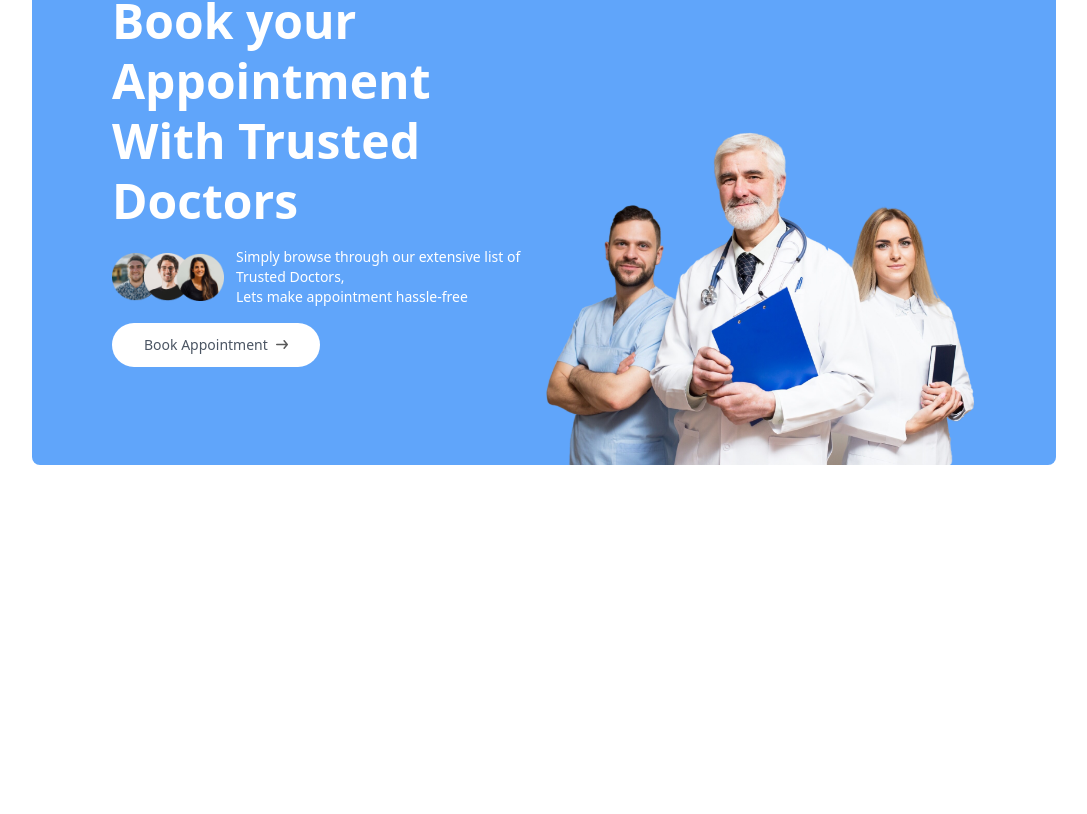
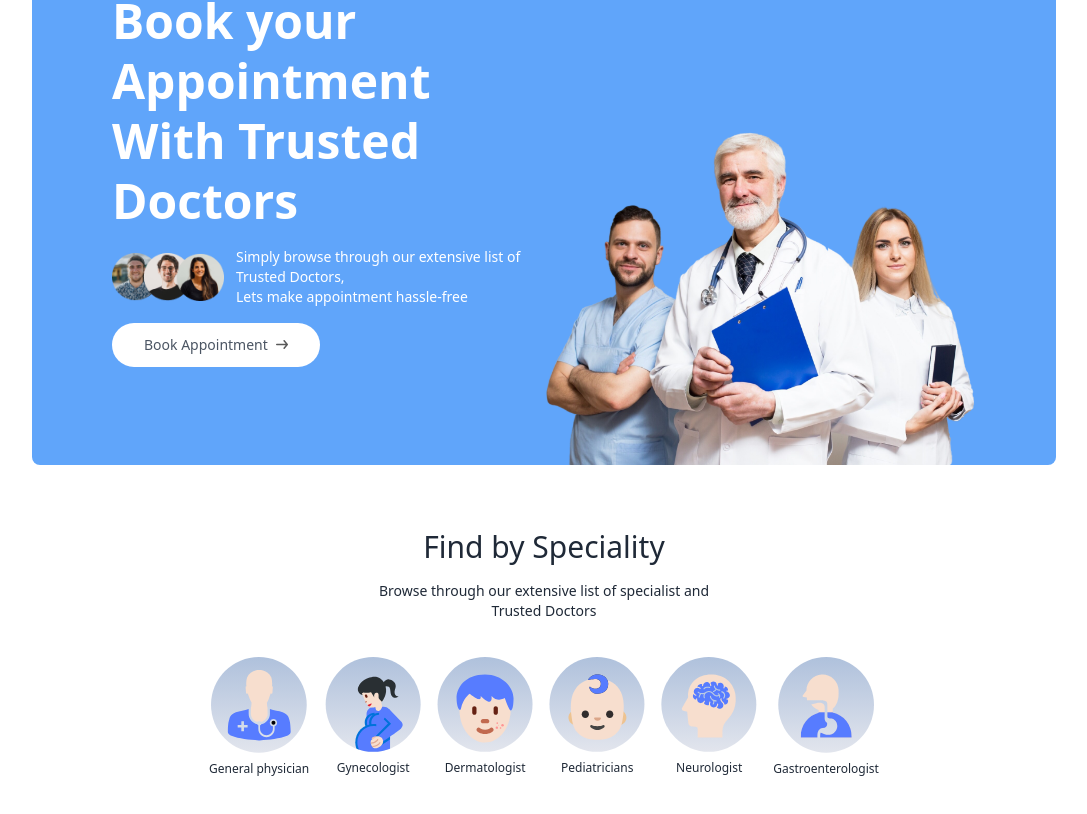
Before and after one commit to dngeonMaster1706/PrescriBe, a React (Vite) app in the folder frontend/: page / in a window 1280 px wide. Shown: the part 244-1058 px from the top of the page, without its empty margins (96-1183 px from the left). Before the commit the page ends 800 px from the top, so only its background shows below. Built offline with nearby package versions, Linux system fonts and the light colour scheme.

Commit message:
Navigation

```diff
--- a/frontend/src/components/Header.jsx
+++ b/frontend/src/components/Header.jsx
@@ -15,7 +15,7 @@
                     Simply browse through our extensive list of Trusted Doctors,<br className='hidden sm:block'/>Lets make appointment hassle-free
                 </p>
             </div>
-            <a className='flex items-center gap-2 bg-white px-8 py-3   rounded-full text-gray-600 text-sm m-auto md:m-0 hover:scale-105 transition-all  duration-300' href=''>
+            <a className='flex items-center gap-2 bg-white px-8 py-3   rounded-full text-gray-600 text-sm m-auto md:m-0 hover:scale-105 transition-all  duration-300' href='#speciality'>
                 Book Appointment <img className='w-3' src={assets.arrow_icon}/>
             </a>
         </div>
--- /dev/null
+++ b/frontend/src/components/SpecialityMenu.jsx
@@ -0,0 +1,22 @@
+import React from 'react'
+import {specialityData} from '../assets/assets'
+import { Link } from 'react-router-dom'
+
+const SpecialityMenu = () => {
+  return (
+    <div className='flex flex-col items-center gap-4 py-16 text-gray-800' id='speciality'>
+      <h1 className='text-3xl font-medium'>Find by Speciality</h1>
+      <p className='sm:w-1/3 text-center text-sm'>Browse through our extensive list of specialist and Trusted Doctors</p>
+      <div  className='flex sm:justify-center gap-4 pt-5 w-full overflow-scroll'>
+        {specialityData.map((item,index)=>(
+            <Link onClick={()=>scrollTo(0,0)} className='flex flex-col items-center text-xs cursor-pointer flex-shrink-0 hover:translate-y-[-10px] transition-all duration-500' key={index} to={`/doctors/${item.speciality}`}>
+                <img className='w-16 sm:w-24 mb-2' src={item.image}/>
+                <p>{item.speciality}</p>
+            </Link>
+        ))}
+      </div>
+    </div>
+  )
+}
+
+export default SpecialityMenu
--- a/frontend/src/index.css
+++ b/frontend/src/index.css
@@ -5,3 +5,7 @@
 .active hr{
     @apply block
 }
+
+::-webkit-scrollbar{
+    @apply hidden
+}
--- a/frontend/src/pages/Home.jsx
+++ b/frontend/src/pages/Home.jsx
@@ -1,10 +1,12 @@
 import React from 'react'
 import Header from '../components/Header'
+import SpecialityMenu from '../components/SpecialityMenu'
 
 const Home = () => {
   return (
     <div>
       <Header/>
+      <SpecialityMenu/>
     </div>
   )
 }
```
